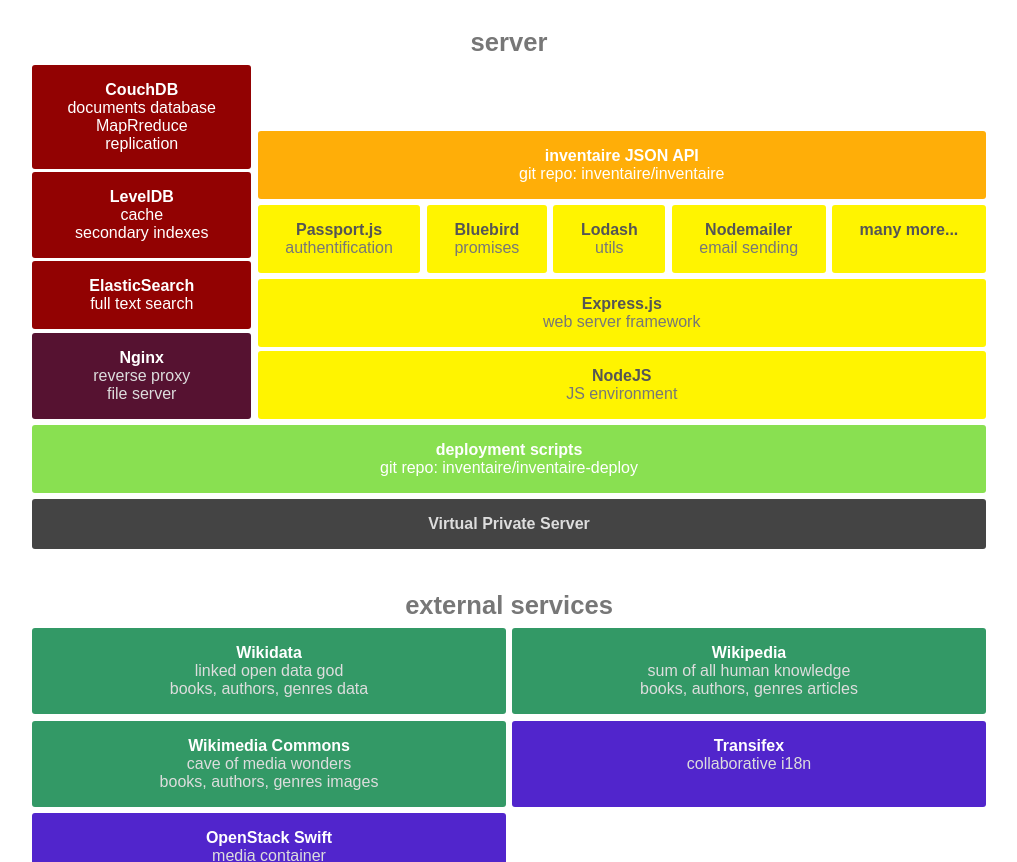
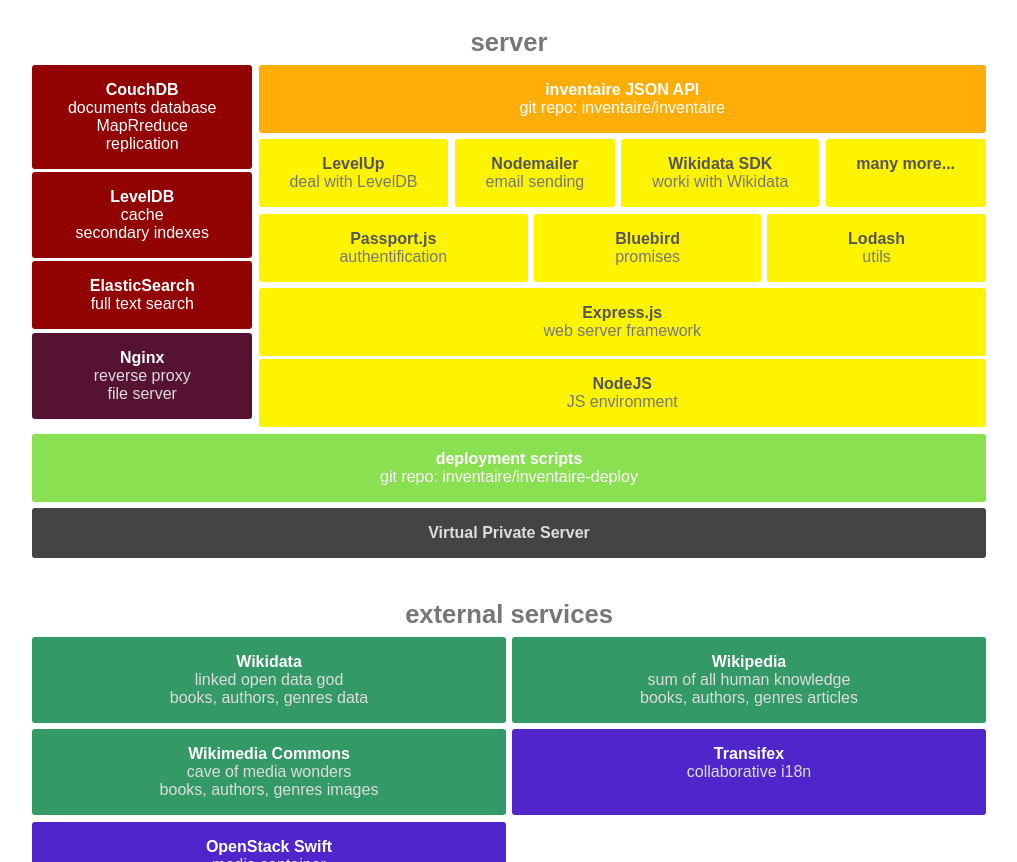
Before and after one commit to inventaire/stack, a website: page stack.html in a window 1280 px wide. Shown: the part 900-1762 px from the top of the page, without its empty margins (131-1148 px from the left). Drawn offline with nearby package versions, Linux system fonts and the light colour scheme; files that its build step writes are made by us from their sources.

Commit message:
updating server stack

```diff
--- a/stack.html
+++ b/stack.html
@@ -134,6 +134,23 @@
           <span class="legend">git repo: inventaire/inventaire</span>
         </a>
         <div class="row wrap">
+          <a href="https://github.com/level/levelup" class="box js flex-1">
+            <span class="name">LevelUp</span>
+            <span class="legend">deal with LevelDB</span>
+          </a>
+          <a href="https://nodemailer.com/" class="box js flex-1">
+            <span class="name">Nodemailer</span>
+            <span class="legend">email sending</span>
+          </a>
+          <a href="http://github.com/maxlath/wikidata-sdk" class="box js flex-1">
+            <span class="name">Wikidata SDK</span>
+            <span class="legend">worki with Wikidata</span>
+          </a>
+          <a href="https://github.com/inventaire/inventaire/blob/434e7836ddeaf19fcc5b54b773e906c94986af50/package.json#L31-L80" class="box js flex-1">
+            <span class="name">many more...</span>
+          </a>
+        </div>
+        <div class="row wrap">
           <a href="http://passportjs.org/" class="box js flex-1">
             <span class="name">Passport.js</span>
             <span class="legend">authentification</span>
@@ -146,15 +163,8 @@
             <span class="name">Lodash</span>
             <span class="legend">utils</span>
           </a>
-          <a href="https://nodemailer.com/" class="box js flex-1">
-            <span class="name">Nodemailer</span>
-            <span class="legend">email sending</span>
-          </a>
-          <a href="https://github.com/inventaire/inventaire/blob/434e7836ddeaf19fcc5b54b773e906c94986af50/package.json#L31-L80" class="box js flex-1">
-            <span class="name">many more...</span>
-          </a>
         </div>
-        <a href="http://expressjs.com/" class="box js flex-1">
+        <a href="http://expressjs.com/" class="box js flex-3">
           <span class="name">Express.js</span>
           <span class="legend">web server framework</span>
         </a>
```
